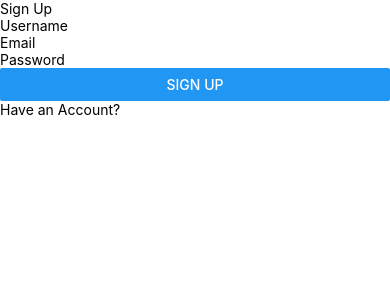
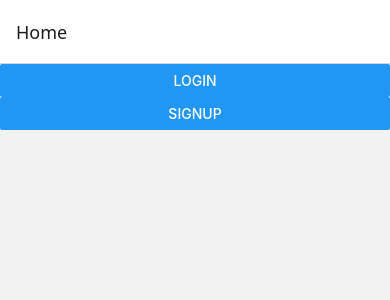
Before and after one commit to Paertu/orienteering, a React Native app: screen / in a window 390 px wide. Shown: the top 300 px of the page. Built offline with nearby package versions, Linux system fonts and the light colour scheme.

Commit message:
Implemented proper login, added views.
Added a home view with sign up & log in
Added actual firebase based login functionality
Added usernames (user.displayname)

```diff
--- a/App.js
+++ b/App.js
@@ -1,12 +1,33 @@
 import { StyleSheet, View } from 'react-native';
+import { createStaticNavigation, NavigationContainer } from '@react-navigation/native';
+import { createNativeStackNavigator } from '@react-navigation/native-stack';
+
 import Map from './src/components/Map';
 import SignupView from './views/SignupView';
+import LoginView from './views/LoginView';
+import HomeView from './views/HomeView';
+
+const RootStack = createNativeStackNavigator({
+      screens: {
+          Home: {
+              screen: HomeView,
+              options: {title: 'Home'},
+          },
+          Signup: {
+            screen: SignupView
+          },
+          Login: {
+            screen: LoginView
+          }
+      }
+  });
+
+const NavigationStack = createStaticNavigation(RootStack);
 
 export default function App() {
   return (
     <View style={styles.container}>
-      {/* <Map/> */}
-      <SignupView/>
+      <NavigationStack/>
     </View>
   );
 }
--- a/services/firebase.js
+++ b/services/firebase.js
@@ -3,9 +3,6 @@ import { getAuth } from 'firebase/auth';
 import { getFirestore } from 'firebase/firestore';
 
 const firebaseConfig = {
-  apiKey: "",
-  authDomain: "",
-  projectId: "",
   storageBucket: "",
   messagingSenderId: "",
   appId: "",
@@ -13,5 +10,6 @@ const firebaseConfig = {
 };
 
 const app = initializeApp(firebaseConfig);
-const analytics = getAnalytics(app);
 const db = getFirestore(app);
+
+export const auth = getAuth(app);
--- /dev/null
+++ b/views/HomeView.js
@@ -0,0 +1,22 @@
+import React from 'react';
+import { useNavigation } from '@react-navigation/native';
+import { Text, Button, View } from 'react-native';
+
+export default function HomeView () {
+    const navigation = useNavigation();
+
+    return (
+        <View>
+            <Button
+                title='Login'
+                onPress={() => navigation.navigate('Login')}
+            />
+
+            <Button
+                title='Signup'
+                onPress={() => navigation.navigate('Signup')}
+            />
+
+        </View>
+    )
+}
--- a/views/LoginView.js
+++ b/views/LoginView.js
@@ -1,7 +1,12 @@
+import { useNavigation } from '@react-navigation/native';
 import React, {useState} from 'react';
 import { View, Text, TextInput, Button, Alert } from 'react-native';
+import { signInWithEmailAndPassword } from "firebase/auth";
+import { auth } from '../services/firebase';
 
-export default function loginView() {
+export default function LoginView() {
+    const navigation = useNavigation();
+
     const [email, setEmail] = useState('');
     const [password, setPassword] = useState('');
 
@@ -18,15 +23,31 @@ export default function loginView() {
         return true;
     }
 
-    const handleLogin = () => {
+    const handleLogin = async () => {
         if (!validateLogin()) {
             return;
         }
-        Alert.alert('Login Success', `Logged in with ${$email}`, [
-            {
-                text: 'Continue'
-            }
-        ]);
+        try {
+            const userCredential = await signInWithEmailAndPassword(
+                auth,
+                email,
+                password
+            )
+
+            const user = userCredential.user;
+
+            console.log("User logged in", user.displayName);
+
+            Alert.alert('Login Success', `Logged in with ${user.email}`, [
+                {
+                    text: 'Continue'
+                }
+            ]);
+        }
+        catch (error){
+            console.log(error.message);
+        }
+
     }
     return (
         <View>
@@ -44,7 +65,7 @@ export default function loginView() {
                 onChangeText={setPassword}
             />
           <Button title="Log in" onPress={handleLogin} />
-          <Text>Create Account?</Text>
+          <Text onPress={() => navigation.navigate('Signup')}>Create Account?</Text>
         </View>
     )
 }
--- a/views/SignupView.js
+++ b/views/SignupView.js
@@ -1,14 +1,15 @@
 import React, {useState} from 'react';
 import { View, Text, TextInput, Button, Alert, StyleSheet } from 'react-native';
-import { createUserWithEmailAndPassword } from 'firebase/auth';
-import { getAuth } from 'firebase/auth';
+import { createUserWithEmailAndPassword, updateProfile } from 'firebase/auth';
+import { auth } from '../services/firebase';
+import { useNavigation } from '@react-navigation/native';
 
 export default function SignupView() {
+  const navigation = useNavigation();
+
     const [username, setUsername] = useState('');
     const [email, setEmail] = useState('');
     const [password, setPassword] = useState('');
-
-    const auth = getAuth();
 
     const validateSignup = () => {
         if (!username || !email || !password) {
@@ -41,6 +42,10 @@ export default function SignupView() {
 
         const user = userCredential.user;
 
+        await updateProfile(user, {
+          displayName: username
+        });
+
         console.log("User created", user.email);
       }
       catch (error) {
@@ -49,7 +54,8 @@ export default function SignupView() {
 
       Alert.alert('Success', `Logged in as ${username}`, [
             {
-                text: 'Continue'
+                text: 'Continue',
+                onPress: () => navigation.navigate('Login')
             }
         ]);
     }
@@ -78,8 +84,9 @@ export default function SignupView() {
       />
 
       <Button title="Sign Up" onPress={handleSignup} />
-      <Text>Have an Account?</Text>
+      <View style={{marginTop:25}}>
+        <Text onPress={() => navigation.navigate('Login')}>Have an Account?</Text>
+      </View>
     </View>
   );
-
 }
```
Also changed, not shown: package.json (+8 -5 lines), 1 other file (tests, documents, lock files or other folders).
